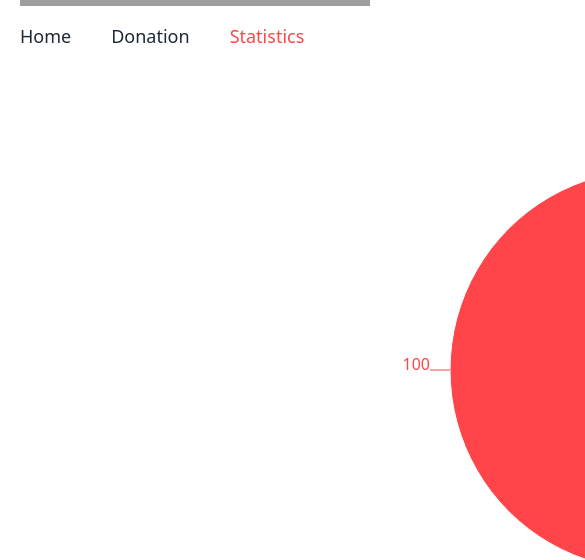
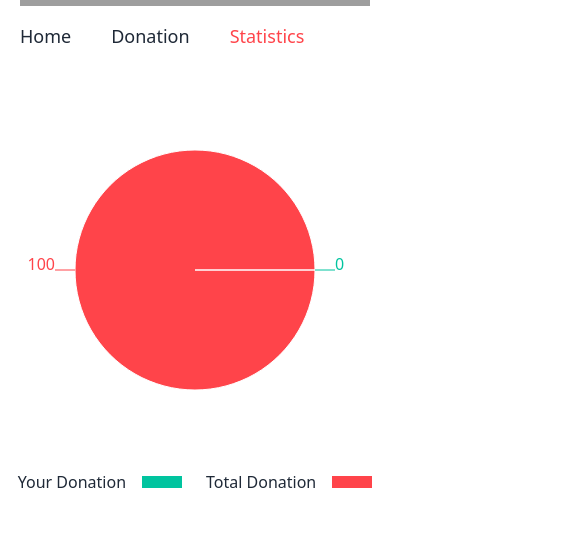
Before and after one commit to MohsenAlMahmud/Assignment-8, a React (Vite) app: page /statistics in a window 390 px wide. Shown: the part 277-837 px from the top of the page, 585 px wide, since content can reach past the window. Built offline with nearby package versions, Linux system fonts and the light colour scheme; grey boxes are pictures that could not be loaded.

Commit message:
some responsive problem solved

```diff
--- a/src/Pages/Donation/Donation.jsx
+++ b/src/Pages/Donation/Donation.jsx
@@ -28,7 +28,7 @@ const Donation = () => {
 
     return (
         <div>
-            {noData ? <p>{noData}</p> :
+            {noData ? <p className="flex min-h-screen text-5xl font-bold justify-center items-center">{noData}</p> :
                 <div className="grid md:grid-cols-2 gap-5 mt-10">
                     {
                         isShowAll ? donate.map(donation => <DonateCard key={donation.id} donation={donation}></DonateCard>)
--- a/src/Pages/Statistics/Statistics.jsx
+++ b/src/Pages/Statistics/Statistics.jsx
@@ -1,5 +1,5 @@
 
-import { PieChart, Pie, Tooltip } from 'recharts';
+import { PieChart, Pie, Tooltip, ResponsiveContainer } from 'recharts';
 
 const Statistics = () => {
   const donateItemsJSON = localStorage.getItem('donate');
@@ -15,19 +15,21 @@ const Statistics = () => {
 
   return (
     <div>
-      <PieChart width={1300} height={600}>
+      <ResponsiveContainer width="100%" height={400}>
+        <PieChart>
           <Pie
             dataKey="value"
             isAnimationActive={true}
             data={data}
             cx="50%"
             cy="50%"
-          outerRadius={200}
+            outerRadius={120}
             fill="#FF4500"
             label
           />
           <Tooltip />
         </PieChart>
+      </ResponsiveContainer>
       <div className='flex justify-center gap-6'>
         <div className='flex items-center gap-4'>
           <h2 className='font-medium'>Your Donation</h2>
@@ -37,7 +39,6 @@ const Statistics = () => {
           <h2 className='font-medium'>Total Donation</h2>
           <div className='bg-[#FF444A] w-10 h-3'></div>
         </div>
-
       </div>
     </div>
 
```
Lines whose indentation alone changed are shown as unchanged.
